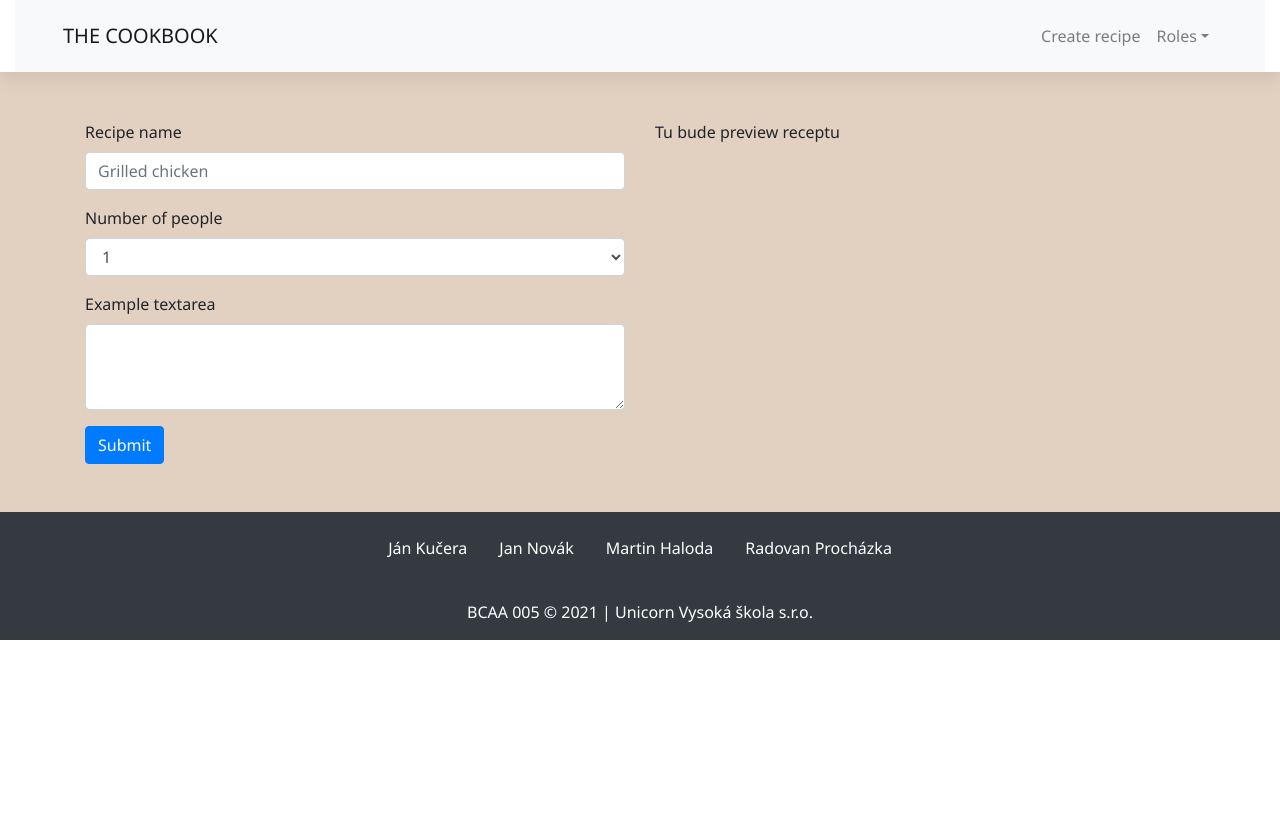
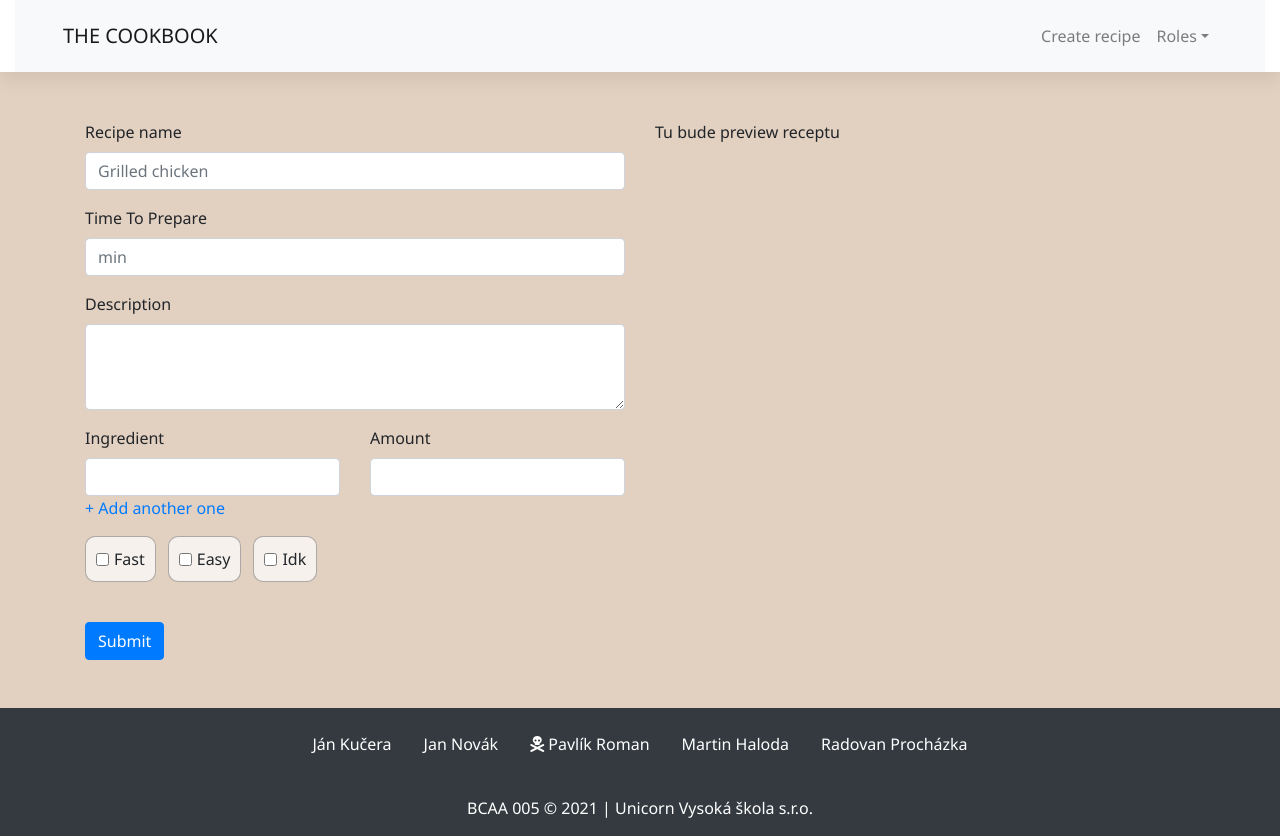
Before and after one commit to Nirsiel/uun_project_team_repo_BCAA21SFT05, a React (Create React App) app in the folder client/: page /create-recipe in a window 1280 px wide. Before the commit the page ends 800 px from the top, so only its background shows below. Built offline with nearby package versions, Linux system fonts and the light colour scheme.

Commit message:
Design changes
Added Pavlik Roman to footer, recreated create recipe form, little changes on show recipe

```diff
--- a/client/src/App.css
+++ b/client/src/App.css
@@ -33,6 +33,10 @@ article {
 
 .test2 {
   background-color: red;
+}
+
+.pointer {
+  cursor: pointer;
 }
 
 /* Texts */
@@ -123,6 +127,10 @@ td {
 
 /* Ingredient list */
 
+.ingredient-list {
+  top: 20px !important;
+}
+
 .ingredient-list-li {
   display: flex;
   align-items: center;
@@ -157,3 +165,27 @@ td {
   display: block !important;
   margin: 0 !important;
 }
+
+/* Keyword */
+
+.keyword-badge {
+  margin: 5px 5px 5px 5px;
+  background-color: rgba(231, 105, 66, .9);
+  color: white;
+  font-size: 1.2em !important;
+}
+
+
+/* checkbox */
+
+.checkbox {
+  background-color: rgba(255, 255, 255, 0.7);
+  border: 1px solid rgba(58, 58, 58, 0.4);
+  padding-left: 10px !important;
+  padding: 10px;
+  border-radius: 10px;
+}
+
+.checkbox:checked {
+  border: 2px solid black;
+}
--- a/client/src/components/Footer.js
+++ b/client/src/components/Footer.js
@@ -14,6 +14,9 @@ const Footer = () => {
           </li>
           <li className="px-3">
             Jan Novák
+          </li>
+          <li className="px-3">
+          <i class="fas fa-skull-crossbones"></i> Pavlík Roman
           </li>
           <li className="px-3">
             Martin Haloda
--- a/client/src/pages/CreateRecipe.js
+++ b/client/src/pages/CreateRecipe.js
@@ -1,7 +1,7 @@
 import { Button, Navbar, Nav, NavDropdown, Form, FormControl, Container, Row, Col, Table, Carousel, CarouselItem, CarouselCaption, Card, CardBody, CardImg, } from 'react-bootstrap'
 import 'bootstrap/dist/css/bootstrap.min.css'
 import React from 'react'
-
+import ReactDOM from 'react-dom'
 
 const CreateRecipe = () => {
     return (
@@ -10,25 +10,55 @@ const CreateRecipe = () => {
                 <Row>
                     <Col md={6}>
                         <Form>
-                            <Form.Group controlId="exampleForm.ControlInput1">
+                            <Form.Group controlId="create-recipe-form1">
                                 <Form.Label>Recipe name</Form.Label>
                                 <Form.Control type="text" placeholder="Grilled chicken" />
                             </Form.Group>
-                            <Form.Group controlId="exampleForm.ControlSelect1">
-                                <Form.Label>Number of people</Form.Label>
-                                <Form.Control as="select">
-                                <option>1</option>
-                                <option>2</option>
-                                <option>3</option>
-                                <option>4</option>
-                                <option>5</option>
-                                </Form.Control>
+                            <Form.Group controlId="create-recipe-form2">
+                                <Form.Label>Time To Prepare</Form.Label>
+                                <Form.Control type="number" placeholder="min" />
                             </Form.Group>
-                            <Form.Group controlId="exampleForm.ControlTextarea1">
-                                <Form.Label>Example textarea</Form.Label>
-                                <Form.Control as="textarea" rows={3} />
+                            <Form.Group controlId="create-recipe-form4">
+                                <Form.Label >Description</Form.Label>
+                                <Form.Control min="0" max="100" as="textarea" rows={3} />
                             </Form.Group>
-                            <Button variant="primary" type="submit">
+                            <Form.Group controlId="create-recipe-form4">
+                            <Row id="test-render">
+                                <Col>
+                                    <Form.Label>Ingredient</Form.Label>
+                                    <Form.Control type="text"/>
+                                </Col>
+                                <Col>
+                                    <Form.Label >Amount</Form.Label>
+                                    <Form.Control type="text"/>
+                                </Col>
+                            </Row>
+                            <a className="pointer">+ Add another one</a>
+                            </Form.Group>
+
+                            <Form.Group controlId="create-recipe-form4">
+                                <Form.Check
+                                    type="checkbox"
+                                    className="checkbox"
+                                    inline
+                                    label="Fast"
+                                />
+                                <Form.Check
+                                    type="checkbox"
+                                    className="checkbox"
+                                    inline
+                                    label="Easy"
+
+                                />
+                                <Form.Check
+                                    type="checkbox"
+                                    className="checkbox"
+                                    inline
+                                    label="Idk"
+                                />
+                            </Form.Group>
+
+                            <Button className="mt-4" variant="primary" type="submit">
                                 Submit
                             </Button>
                         </Form>
--- a/client/src/pages/ShowRecipe.js
+++ b/client/src/pages/ShowRecipe.js
@@ -23,14 +23,21 @@ const ShowRecipe = () => {
                         </div>
                         <p className="my-4">Lorem, ipsum dolor sit amet consectetur adipisicing elit. Amet reiciendis officia labore molestias reprehenderit ea quia obcaecati, impedit cumque unde aliquid in eligendi, quod minima illo nesciunt dicta repellendus ex?</p>
                         <br/>
-                        <p>Tu bude zoznam keywordov</p>
+                        <div>
+                            <span className="keyword-badge badge">With Cucumber</span>
+                            <span className="keyword-badge badge">Fast</span>
+                            <span className="keyword-badge badge">Easy</span>
+                            <span className="keyword-badge badge">Just one ingredient</span>
+                            <span className="keyword-badge badge">Cucumber power</span>
+                            <span className="keyword-badge badge">juicy</span>
+                        </div>
                     </Col>
                 </Row>
                 </Container>
                 <article>
                     <Container className="p-4">
                         <Row className="align-items-start">
-                            <Col className="bg-white" xs={4}>
+                            <Col className="sticky-top ingredient-list bg-white" xs={4}>
                                 <ul className="p-3">
                                     <li className="pb-2"><h3>Ingredient</h3></li>
                                     <li className="ingredient-list-li clearfix">
@@ -45,6 +52,7 @@ const ShowRecipe = () => {
                                         <img className="ingredient-list-photo" src="https://static.libertyprim.com/files/varietes/concombre-hollandais-large.jpg?1569524167" width="60px" height="60px" />
                                         <p>7 cucumber</p>
                                     </li>
+
                                 </ul>
                             </Col>
                             <Col className="bg-white" md={{ span: 7, offset: 1 }}>
```
